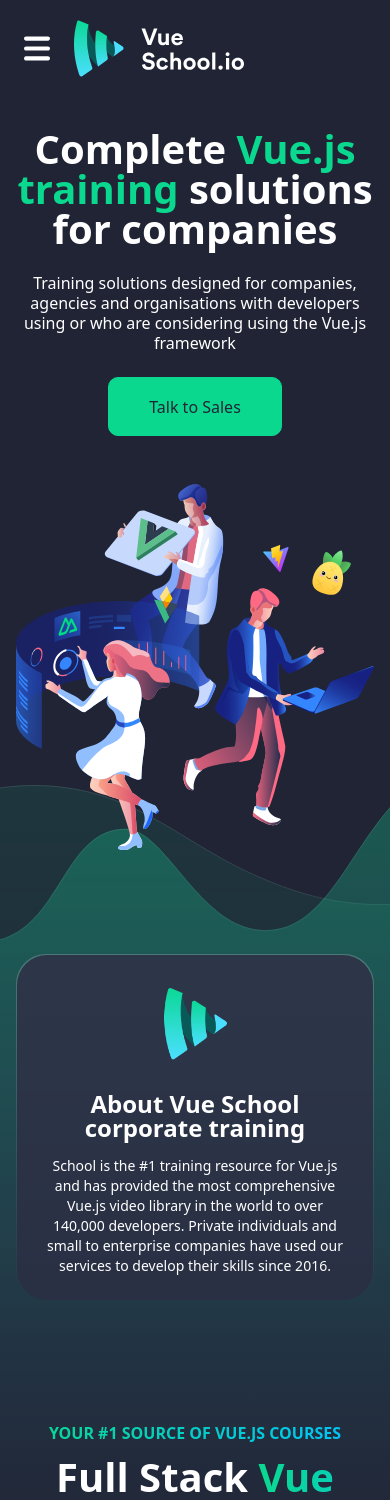
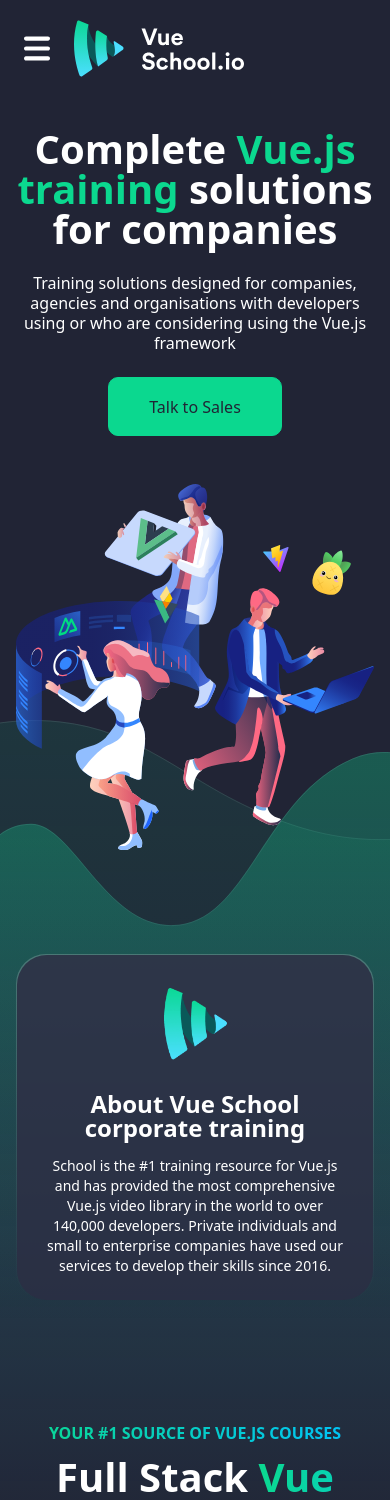
Before and after one commit to rzouhair/frontend-showdown, a Nuxt app: page / in a window 390 px wide. Shown: the top 1500 px of the page. Built offline with nearby package versions, Linux system fonts and the light colour scheme.

Commit message:
Added responsiveness composable - Fixed Wave vectors positionning

```diff
--- a/components/AboutSection.vue
+++ b/components/AboutSection.vue
@@ -1,8 +1,42 @@
 <script setup lang="ts">
+import VectorBack from '~/public/images/Vector-Back-1.svg'
+import VectorFront from '~/public/images/Vector-Front-1.svg'
+import VectorBackMd from '~/public/images/Vector-Back-1-md.svg'
+import VectorFrontMd from '~/public/images/Vector-Front-1-md.svg'
+
+const { isTablet } = useResponsiveWindowSize({})
+
+const frontSvg1 = computed(() => isTablet.value ? VectorFrontMd : VectorFront)
+const backSvg1 = computed(() => isTablet.value ? VectorBackMd : VectorBack)
 </script>
 
 <template>
   <section class="relative">
+    <div
+      v-if="backSvg1 && isTablet !== null"
+      class="
+        absolute left-0 right-0 z-[0] h-[610px] bg-no-repeat bg-cover bg-top
+        -top-[234px]
+        sm:-top-[200px]
+        md:-top-[136px]
+      "
+      :style="{
+        backgroundImage: `url(${backSvg1})`,
+      }"
+    />
+
+    <div
+      v-if="frontSvg1 && isTablet !== null"
+      class="
+        absolute right-0 z-[0] h-[918px] bg-no-repeat bg-cover
+        -top-[202px] w-full bg-[75%_top]
+        sm:-top-[168px] sm:left-0 sm:bg-top sm:w-[unset]
+        md:-top-[104.31px]
+      "
+      :style="{
+        backgroundImage: `url(${frontSvg1})`,
+      }"
+    />
     <div class="w-container">
       <app-card class="relative z-[4]">
         <div class="grid grid-cols-1 lg:py-10 sm:grid-cols-4 lg:gap-10 gap-6 sm:items-start lg:items-center place-items-center">
--- a/components/HeroSection.vue
+++ b/components/HeroSection.vue
@@ -2,7 +2,7 @@
 </script>
 
 <template>
-  <section class="w-container lg:px-10 md:px-20 flex flex-col items-center gap-12 hero:flex-row mt-8">
+  <section class="w-container relative z-10 lg:px-10 md:px-20 flex flex-col items-center gap-12 hero:flex-row mt-8">
     <div class="flex flex-col sm:gap-10 gap-6 text-center items-center w-full hero:w-1/2 hero:pr-4 hero:px-0 sm:px-12 hero:text-left hero:items-start">
       <h1 class="heading-1">Complete <span class="text-accent">Vue.js training</span> solutions for companies</h1>
       <p class="sm:text-[1.375rem] leading-tight text-base">Training solutions designed for companies, agencies and organisations with developers using or who are considering using the Vue.js framework</p>
@@ -11,7 +11,7 @@
       </app-button>
     </div>
     <NuxtImg
-      class="min-[1300px]:-mr-[7.5rem] relative z-[1]"
+      class="min-[1300px]:-mr-[7.5rem] relative z-10"
       src="/images/HeroImage.svg"
       alt="Hero section image"
       width="602"
--- a/components/PricingSection.vue
+++ b/components/PricingSection.vue
@@ -1,5 +1,10 @@
 <script setup lang="ts">
 import type { PackageProps } from '~/utils/@types';
+
+import VectorBack2 from '~/public/images/Vector-Back-2.svg'
+import VectorFront2 from '~/public/images/Vector-Front-2.svg'
+import VectorBack2Md from '~/public/images/Vector-Back-2-md.svg'
+import VectorFront2Md from '~/public/images/Vector-Front-2-md.svg'
 
 const packages: PackageProps[] = [
   {
@@ -49,9 +54,39 @@ const packages: PackageProps[] = [
     link: 'https://www.vueschool.io/'
   },
 ]
+
+const { isTablet } = useResponsiveWindowSize({})
+
+const frontSvg2 = computed(() => isTablet.value ? VectorFront2Md : VectorFront2)
+const backSvg2 = computed(() => isTablet.value ? VectorBack2Md : VectorBack2)
 </script>
 
 <template>
+  <section>
+    <div
+      v-if="isTablet !== null"
+      class="
+        absolute left-0 right-0 z-[1] h-[869px] bg-no-repeat bg-cover bg-top
+        top-[80px] w-full
+        sm:top-[185px]
+        md:top-[71px]
+      "
+      :style="{
+        backgroundImage: `url(${backSvg2})`,
+      }"
+    />
+    <div
+      v-if="isTablet !== null"
+      class="
+        absolute right-0 z-[1] h-[610px] bg-no-repeat bg-cover bg-top
+        top-[440px] w-full
+        sm:top-[545px] sm:bg-contain sm:left-0 sm:bg-top sm:w-[unset]
+        md:top-[429px] md:bg-cover
+      "
+      :style="{
+        backgroundImage: `url(${frontSvg2})`,
+      }"
+    />
     <section class="w-container relative z-10">
       <h2 class="heading-1 max-w-screen-md text-center self-center w-full mx-auto md:mb-30 mb-14">
         Discounted <span class="text-gradient-accent">Corporate Training</span> Bundles
@@ -64,4 +99,5 @@ const packages: PackageProps[] = [
         />
       </div>
     </section>
+  </section>
 </template>
--- /dev/null
+++ b/composables/responsiveWindowSize.ts
@@ -0,0 +1,34 @@
+import { useWindowSize } from "@vueuse/core"
+
+type ResponsivenessThresholds = {
+  tablet?: number;
+  mobile?: number;
+}
+export function useResponsiveWindowSize({ tablet = 1024, mobile = 640 }: ResponsivenessThresholds) {
+  const { width } = useWindowSize()
+
+  function isWithinThreshold(threshold: number) {
+    if (width.value === Infinity && window)
+      return window.innerWidth <= threshold
+    else if (width.value === Infinity && !window)
+      return null
+
+    return width.value <= threshold
+  }
+
+  const isTablet = computed(() => {
+    const threshold = tablet
+    return isWithinThreshold(threshold)
+  })
+
+
+  const isMobile = computed(() => {
+    const threshold = mobile
+    return isWithinThreshold(threshold)
+  })
+
+  return {
+    isTablet,
+    isMobile
+  }
+}
--- a/pages/index.vue
+++ b/pages/index.vue
@@ -1,85 +1,9 @@
 <script lang="ts" setup>
-import { useWindowSize } from '@vueuse/core';
-
-import VectorBack from '/images/Vector-Back-1.svg'
-import VectorFront from '/images/Vector-Front-1.svg'
-import VectorBackMd from '/images/Vector-Back-1-md.svg'
-import VectorFrontMd from '/images/Vector-Front-1-md.svg'
-
-import VectorBack2 from '/images/Vector-Back-2.svg'
-import VectorFront2 from '/images/Vector-Front-2.svg'
-import VectorBack2Md from '/images/Vector-Back-2-md.svg'
-import VectorFront2Md from '/images/Vector-Front-2-md.svg'
-
-const { width } = useWindowSize()
-
-const isTablet = computed(() => {
-  const threshold = 1024
-  if (width.value === Infinity && window)
-    return window.innerWidth
-  else if (width.value === Infinity && !window)
-    return null
-
-  return width.value <= threshold
-})
-
-const frontSvg1 = computed(() => isTablet.value ? VectorFrontMd : VectorFront)
-const backSvg1 = computed(() => isTablet.value ? VectorBackMd : VectorBack)
-
-const frontSvg2 = computed(() => isTablet.value ? VectorFront2Md : VectorFront2)
-const backSvg2 = computed(() => isTablet.value ? VectorBack2Md : VectorBack2)
-
 </script>
 
 <template>
-  <div
-    class="
-      absolute left-0 right-0 z-[1] h-[610px] bg-no-repeat bg-cover bg-top
-      top-[785px]
-      sm:top-[1153px]
-      md:top-[666px]
-    "
-    :style="{
-      backgroundImage: `url(${backSvg1})`,
-    }"
-  />
-  <div
-    class="
-      absolute right-0 z-[1] h-[918px] bg-no-repeat bg-cover bg-top
-      top-[757px] w-full
-      sm:top-[1185px] sm:left-0 sm:bg-top sm:w-[unset]
-      md:top-[698px]
-    "
-    :style="{
-      backgroundImage: `url(${frontSvg1})`,
-    }"
-  />
-
-  <div
-    class="
-      absolute left-0 right-0 z-[1] h-[869px] bg-no-repeat bg-cover bg-top
-      top-[1866px]
-      sm:top-[2434px] sm:bg-contain
-      md:top-[1886px] md:bg-cover
-    "
-    :style="{
-      backgroundImage: `url(${backSvg2})`,
-    }"
-  />
-  <div
-    class="
-      absolute right-0 z-[1] h-[610px] bg-no-repeat bg-cover bg-top
-      top-[2256px] w-full
-      sm:top-[2784px] sm:bg-contain sm:left-0 sm:bg-top sm:w-[unset]
-      md:top-[2245px] md:bg-cover
-    "
-    :style="{
-      backgroundImage: `url(${frontSvg2})`,
-    }"
-  />
-
   <hero-section />
-  <about-section class="relative z-10 lg:mt-[3.375rem] mt-26" />
+  <about-section class="relative z-[5] lg:mt-[3.375rem] mt-26" />
   <stats-section class="relative z-10 md:mt-45 mt-30" />
   <pricing-section class="relative z-10 md:mt-50 mt-30" />
   <workshops-section class="relative z-10 md:mt-40 mt-30" />
```
Lines whose indentation alone changed are shown as unchanged.
